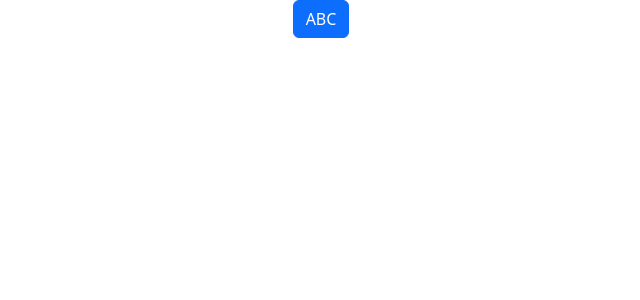
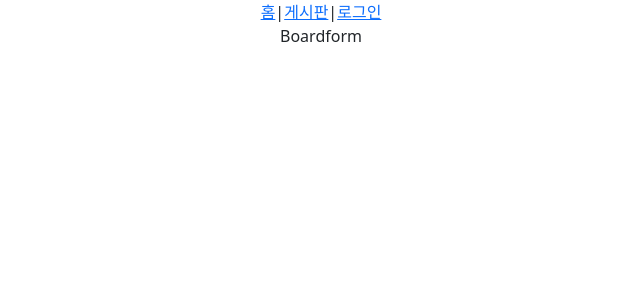
Before and after one commit to KIMPPT/React-blog, a React (Create React App) app: page /boardform in a window 1280 px wide. Shown: the top 300 px of the page, without its empty margins (319-959 px from the left). Built offline with nearby package versions, Linux system fonts and the light colour scheme.

Commit message:
04261155

```diff
--- a/src/App.js
+++ b/src/App.js
@@ -1,12 +1,31 @@
 import logo from "./logo.svg";
 import "./App.css";
+//Router를 사용할 때는 BrowserRouter를 들고와서 사용
+import { BrowserRouter, Routes, Route } from "react-router-dom";
+import Home from "./page/Home";
+import Board from "./page/Board";
+import Boardlist from "./page/Boardlist";
+import Boardform from "./page/Boardform";
+import Loginform from "./page/Loginform";
+import Navheader from "./components/Navheader";
 //Bootstarp을 사용하기 위해서는 CSS 추가 필요
 import "bootstrap/dist/css/bootstrap.min.css";
-import { Button } from 'react-bootstrap';
+import { Button } from "react-bootstrap";
 function App() {
+  //주소와 페이지(컴포넌트 연결)
   return (
     <div className="App">
-      <Button>ABC</Button>
+      <BrowserRouter>
+      {/*navheader의 Link를 사용하기 위해서는 browserRouter안에 있어야 한다 */}
+      <Navheader />
+        <Routes>
+          <Route path="/" element={<Home />} />
+          <Route path="/board" element={<Board />} />
+          <Route path="/boardlist" element={<Boardlist />} />
+          <Route path="/boardform" element={<Boardform />} />
+          <Route path="/loginform" element={<Loginform />} />
+        </Routes>
+      </BrowserRouter>
     </div>
   );
 }
--- /dev/null
+++ b/src/components/Navheader.jsx
@@ -0,0 +1,13 @@
+import React from "react";
+import { Link } from "react-router-dom";
+export default function Navheader() {
+  return (
+    <div>
+      <Link to="/">홈</Link>
+      <span>|</span>
+      <Link to="/boardlist">게시판</Link>
+      <span>|</span>
+      <Link to="/loginform">로그인</Link>
+    </div>
+  );
+}
--- /dev/null
+++ b/src/page/Board.jsx
@@ -0,0 +1,7 @@
+import React from 'react'
+
+export default function Board() {
+  return (
+    <div>Board</div>
+  )
+}
--- /dev/null
+++ b/src/page/Boardform.jsx
@@ -0,0 +1,7 @@
+import React from 'react'
+
+export default function Boardform() {
+  return (
+    <div>Boardform</div>
+  )
+}
--- /dev/null
+++ b/src/page/Boardlist.jsx
@@ -0,0 +1,7 @@
+import React from 'react'
+
+export default function Boardlist() {
+  return (
+    <div>Boardlist</div>
+  )
+}
--- /dev/null
+++ b/src/page/Home.jsx
@@ -0,0 +1,7 @@
+import React from 'react'
+
+export default function Home() {
+  return (
+    <div>Home</div>
+  )
+}
--- /dev/null
+++ b/src/page/Loginform.jsx
@@ -0,0 +1,7 @@
+import React from 'react'
+
+export default function Loginform() {
+  return (
+    <div>Loginform</div>
+  )
+}
```
